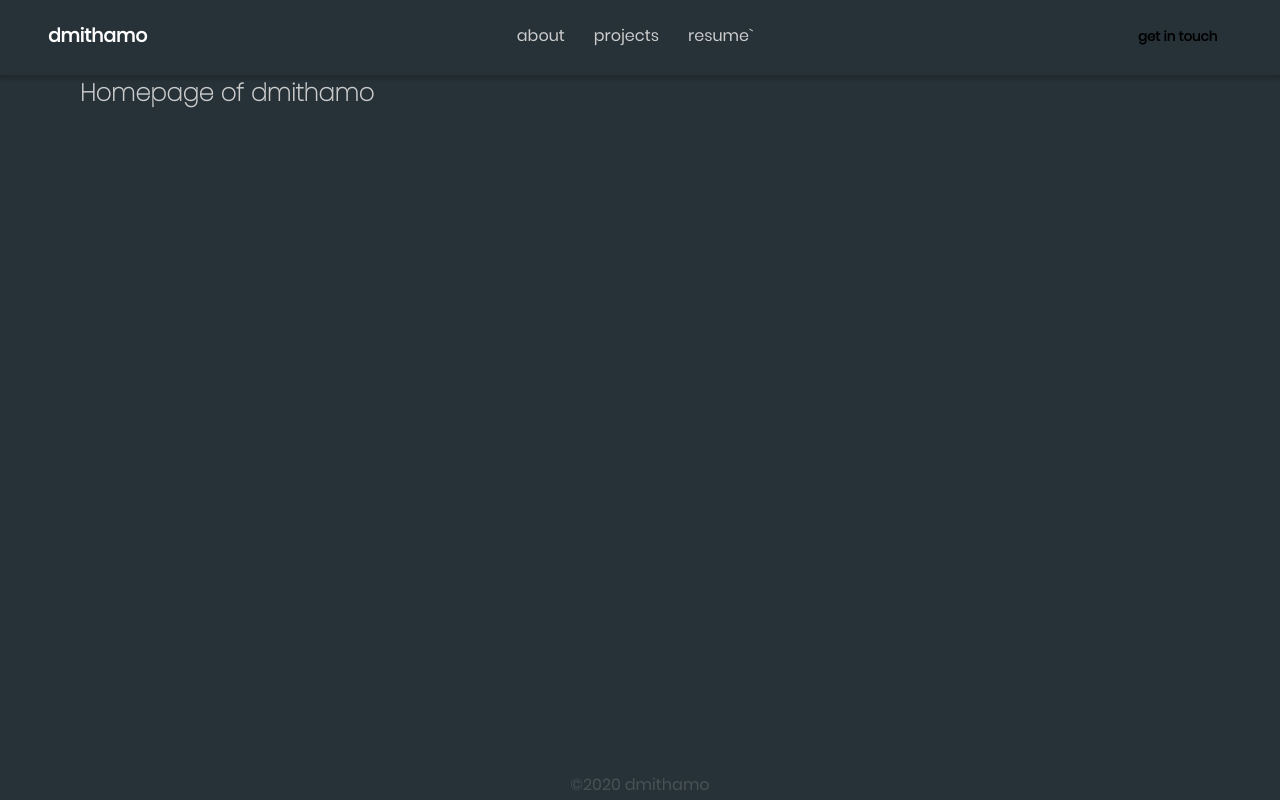
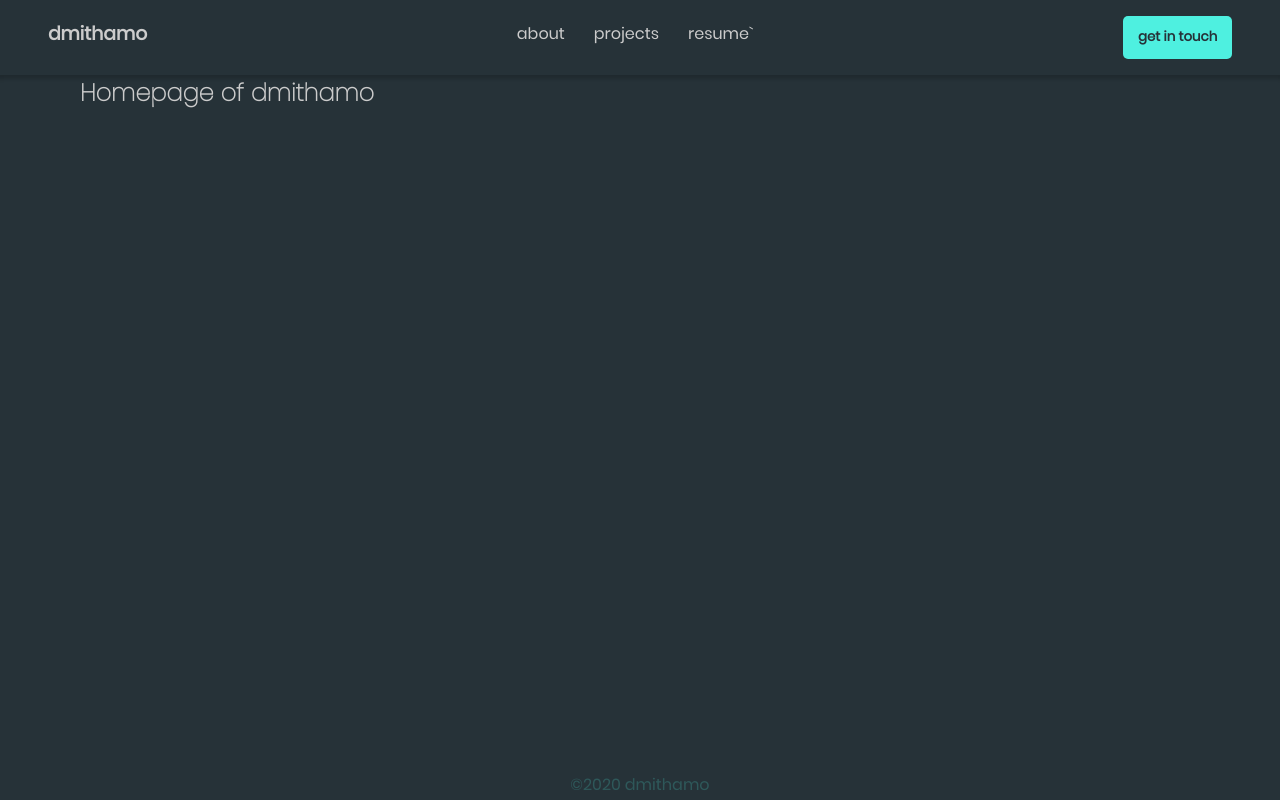
Before and after one commit to dmithamo/dmithamo-v1, a Gatsby site: page / in a window 1280 px wide. Built offline with nearby package versions, Linux system fonts and the light colour scheme; Gatsby itself is replaced by a stand-in of ours.

Commit message:
feat(split-css): split css colors into different files by theme (#5)
Co-authored-by: dmithamo <dennis@novek.io>

```diff
--- a/src/components/Button.jsx
+++ b/src/components/Button.jsx
@@ -81,12 +81,12 @@ const StyledButton = styled.span`
   }
 
   button.primary {
-    color: var(--black);
-    background-color: var(--darkThemeAccents);
+    color: var(--themeBG);
+    background-color: var(--themeAccentColor);
     border: none;
 
     :hover {
-      background-color: var(--white);
+      background-color: var(--themeTextColor);
     }
   }
 
@@ -98,7 +98,7 @@ const StyledButton = styled.span`
 
     :hover {
       background-color: var(--black);
-      color: var(--darkThemeAccents);
+      color: var(--themeAccentColor);
     }
   }
 
@@ -109,7 +109,7 @@ const StyledButton = styled.span`
 
     :hover {
       background-color: var(--black);
-      color: var(--darkThemeAccents);
+      color: var(--themeAccentColor);
       border: 1px solid var(--black);
     }
   }
@@ -128,11 +128,11 @@ const StyledButton = styled.span`
   button.link {
     padding: 0;
     background: none;
-    color: var(--darkThemeAccents);
+    color: var(--themeTextColor);
     border: none;
 
     :hover {
-      color: var(--white);
+      color: var(--themeAccentColor);
       font-weight: bold;
     }
   }
--- a/src/components/Footer.jsx
+++ b/src/components/Footer.jsx
@@ -30,7 +30,7 @@ export default function Footer() {
           rel="noreferrer external noopener"
           css={css`
             text-decoration: none;
-            color: var(--darkThemeAccents);
+            color: var(--themeAccentColor);
           `}
         >
           &copy;{new Date().getFullYear()} dmithamo
--- a/src/components/FullPageMenu.jsx
+++ b/src/components/FullPageMenu.jsx
@@ -22,17 +22,15 @@ export default function FullPageMenu({ onClose }) {
         justify-content: space-between;
         align-items: center;
         padding: 15em 0;
-        background-color: var(--darkThemeBG);
+        background-color: var(--themeBG);
 
         button {
           font-size: 3em;
           padding: 2em;
           width: 100%;
           opacity: 0.5;
-          color: var(--grey) !important;
           :hover {
             opacity: 1;
-            color: var(--white) !important;
           }
         }
 
@@ -59,10 +57,6 @@ export default function FullPageMenu({ onClose }) {
 
             span:last-of-type {
               flex-grow: 1;
-            }
-
-            &:hover {
-              color: var(--darkThemeAccents) !important;
             }
           }
         }
--- a/src/components/Logo.jsx
+++ b/src/components/Logo.jsx
@@ -10,7 +10,7 @@ export default function Logo({ showName }) {
     <NavItem to="/">
       <h3
         css={css`
-          color: var(--white);
+          color: var(--themeTextColor);
           font-family: var(--primaryBold);
         `}
       >
--- a/src/components/Nav.jsx
+++ b/src/components/Nav.jsx
@@ -25,8 +25,8 @@ export default function Nav() {
       css={css`
         a:hover,
         a.active {
-          color: var(--darkThemeAccents);
-          border-bottom: 4px solid var(--darkThemeAccents);
+          color: var(--themeAccentColor);
+          border-bottom: 4px solid var(--themeAccentColor);
         }
         width: 20%;
         display: flex;
@@ -56,7 +56,7 @@ const StyledNavlink = styled(Link)`
   text-decoration: none;
   color: inherit;
   padding-bottom: 0.2em;
-  border-bottom: 4px solid var(--darkThemeBG);
+  border-bottom: 4px solid var(--themeBG);
 `;
 
 NavItem.propTypes = {
--- a/src/components/layouts/DefaultLayout.jsx
+++ b/src/components/layouts/DefaultLayout.jsx
@@ -1,6 +1,6 @@
 /**@jsx jsx */
 
-import React from 'react';
+import React, { useEffect } from 'react';
 import PropTypes from 'prop-types';
 import { Helmet } from 'react-helmet';
 import { jsx, css } from '@emotion/core';
@@ -33,9 +33,12 @@ import {
   );
 })();
 export default function DefaultLayout({ children, pageTitle }) {
-  if (typeof document !== 'undefined' && typeof window !== 'undefined') {
+  // Load pacejs and theme css on component mounted
+  useEffect(() => {
     require('../../../static/pace');
-  }
+    require('../../css/darkTheme.css');
+    // require('../../css/lightTheme.css');
+  }, []);
 
   return (
     <>
--- /dev/null
+++ b/src/css/darkTheme.css
@@ -0,0 +1,5 @@
+:root {
+  --themeTextColor: var(--grey);
+  --themeBG: #263238;
+  --themeAccentColor: #4ef0e0;
+}
--- a/src/css/index.css
+++ b/src/css/index.css
@@ -52,15 +52,10 @@
 
 :root {
   /* colors */
-  --black: #000;
-  --lightBlack: #00000050;
+  --black: #24272a;
   --white: #fff;
   --grey: #ccc;
   --red: #ff0000;
-  --themeTextColor: #eeffff;
-  --themeTextColor: var(--grey);
-  --themeBG: #263238;
-  --themeAccentColor: #4ef0e0;
 
   /* fonts */
   --primaryFont: 'Poppins Regular', sans-serif;
--- /dev/null
+++ b/src/css/lightTheme.css
@@ -0,0 +1,5 @@
+:root {
+  --themeTextColor: var(--black);
+  --themeBG: #dfdddb;
+  --themeAccentColor: #124ff8;
+}
--- a/src/pages/404.js
+++ b/src/pages/404.js
@@ -19,7 +19,7 @@ export default function NotFoundPage() {
         You must be lost.&nbsp;
         <Link
           css={css`
-            color: var(--darkThemeAccents);
+            color: var(--themeAccentColor);
             border-radius: 5px;
             padding: 0.5em;
             text-decoration: none;
```
Also changed, not shown: src/css/darkMode.css (deleted).
